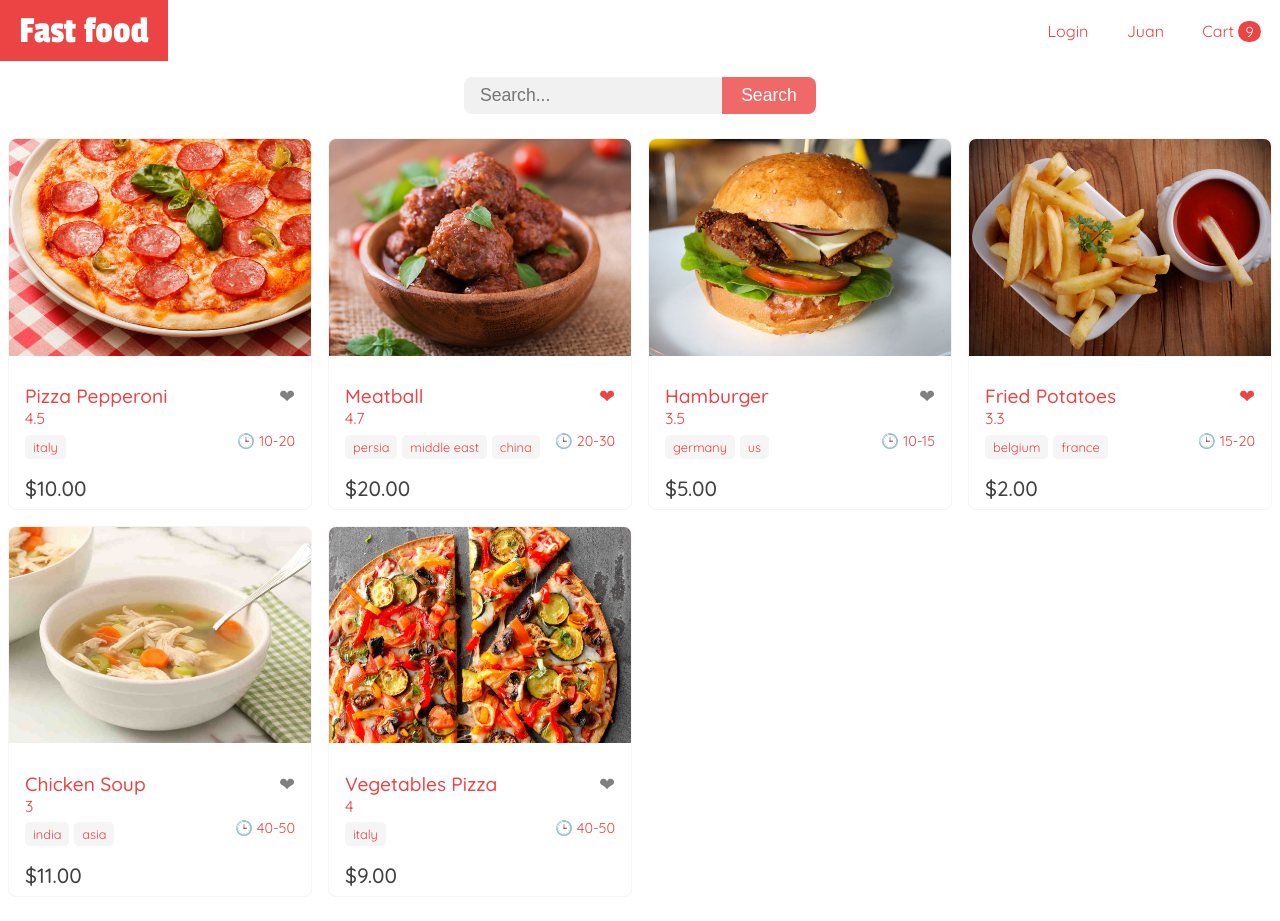
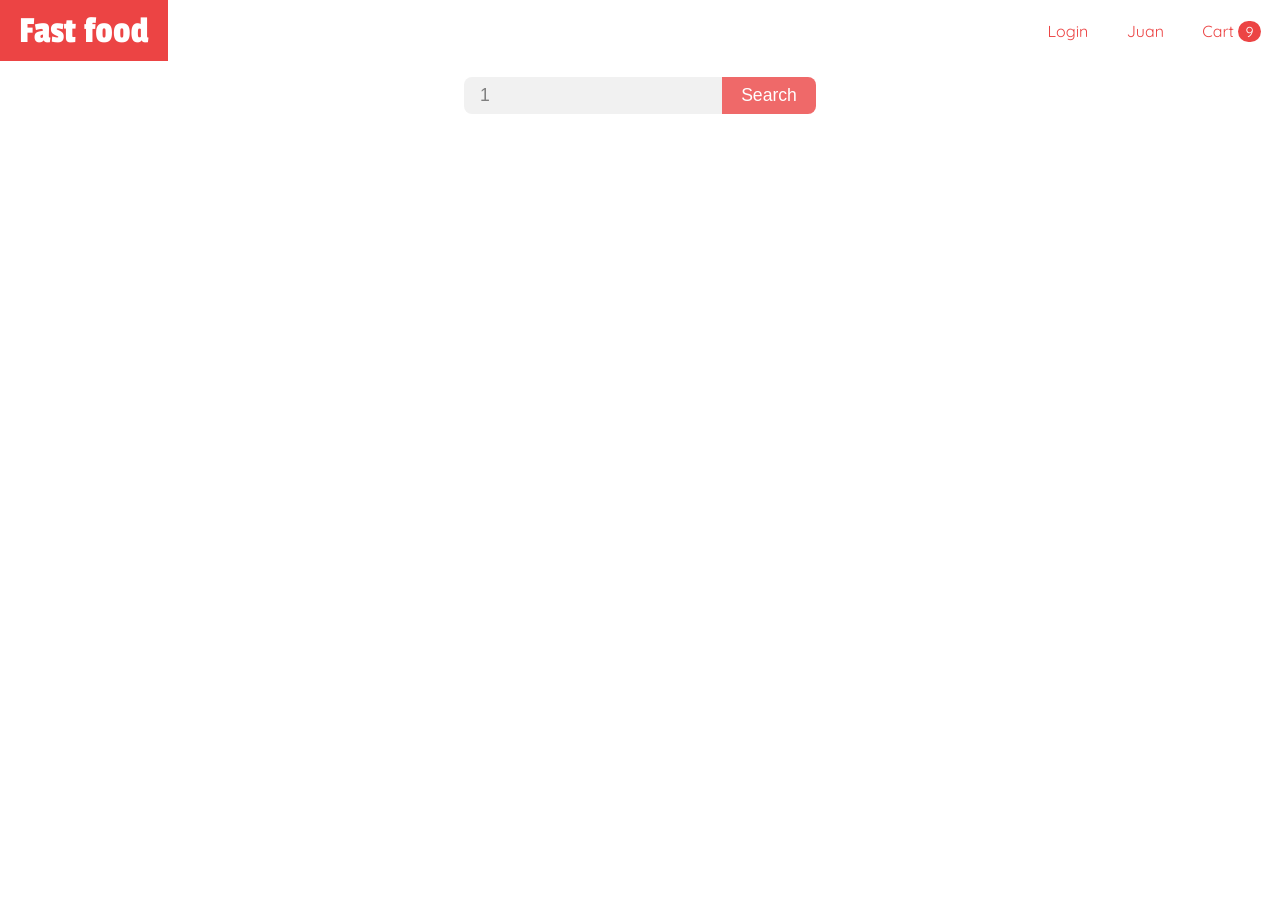
Before and after one commit to jcarlosj/Angular-FastFood-YT-CWN, an Angular app: page /search/1 in a window 1280 px wide. After the commit the page ends 800 px from the top, so only its background shows below. Built offline with nearby package versions, Linux system fonts and the light colour scheme.

Commit message:
[+] search.component: Accede a parametros de la ruta para asignarla al termino de busqueda del componente & realiza la busqueda del termino

```diff
--- a/src/app/components/partials/search/search.component.html
+++ b/src/app/components/partials/search/search.component.html
@@ -1,8 +1,12 @@
 <div class="search">
   <input
+    #s
     type="text"
     placeholder="Search..."
+    (keyup.enter)="search( s.value )"
+    [value]="term"
   />
   <button
+    (click)="search( s.value )"
   >Search</button>
 </div>
--- a/src/app/components/partials/search/search.component.ts
+++ b/src/app/components/partials/search/search.component.ts
@@ -36,10 +36,10 @@ export class SearchComponent {
     });
   }
 
-  // Envia los datos desde el campo de busqueda a la ruta
+  // Envia los datos desde el campo de busqueda a la ruta a traves del sistema de rutas de Angular
   search( term: string ) : void {
     if( term ) {
-      this.router.navigateByUrl( `search/${ term }` );
+      this.router.navigateByUrl( `search/${ term }` );    // Navega a un componente utilizando una ruta de ruta absoluta.
     }
   }
 
--- a/src/app/pages/home/home.component.ts
+++ b/src/app/pages/home/home.component.ts
@@ -1,4 +1,5 @@
 import { Component } from '@angular/core';
+import { ActivatedRoute } from '@angular/router';
 import { FoodService } from 'src/app/services/food.service';
 import { Food } from 'src/app/shared/models/Food';
 
@@ -10,8 +11,29 @@ import { Food } from 'src/app/shared/models/Food';
 export class HomeComponent {
   foods: Food[] = [];
 
-  constructor( private foodService: FoodService ) {
-    this.foods = foodService.getAll();
+  constructor(
+    private foodService: FoodService,
+    private activatedRoute: ActivatedRoute    // -> Brinda acceso a información sobre una ruta asociada a un componente que se carga.
+                                              //    Úselo para atravesar el árbol RouterState y extraer información de los nodos.
+  ) {
+
+    // Subscribirnos a una ruta activa nos permitirá acceder a los parametros enviados a traves de la misma
+    this.activatedRoute.params.subscribe( params => {
+
+      // Si encuentra termino de busqueda filtra resultados
+      if( params[ 'term' ] ) {
+        // NOTA: Si deseamos usar la sintaxis punto en params[ 'term' ] debemos deshabilitar en el archivo tsconfig.json la siguiente propiedad:
+        //       "noPropertyAccessFromIndexSignature" (sin acceso a la propiedad desde la firma del índice) poniendola en false.
+
+        this.foods = this.foodService.getAllBySearchTerm( params[ 'term' ] );
+      }
+      else {
+        // Si no muestra todos los resultados
+        this.foods = foodService.getAll();
+      }
+
+    });
+
   }
 
 }
```
